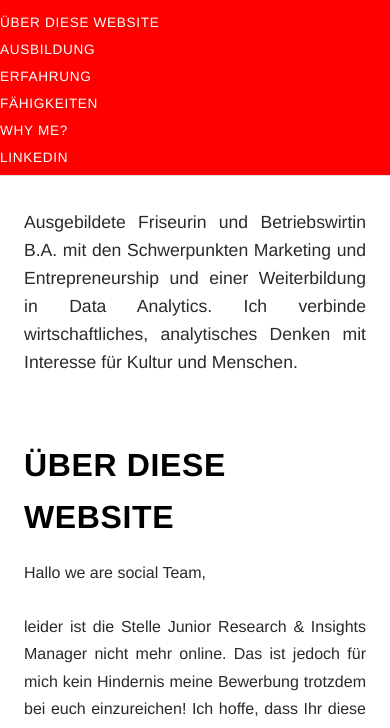
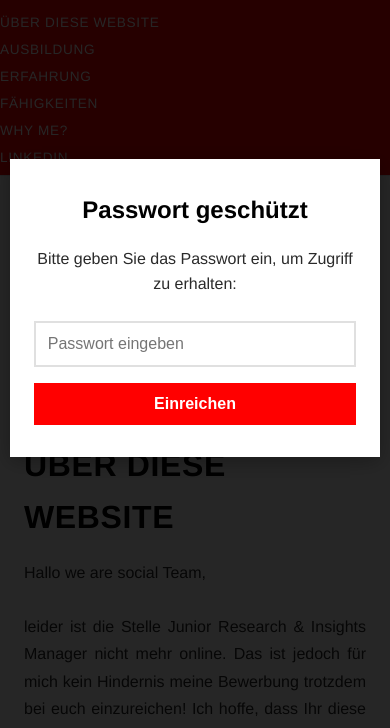
Before and after one commit to 1Teresa3/WAS, a plain HTML site: page index.html in a window 390 px wide. Shown: the part 114-842 px from the top of the page. Drawn offline with Linux system fonts and the light colour scheme.

Commit message:
„PW“

```diff
--- a/index.html
+++ b/index.html
@@ -27,6 +27,79 @@
             color: var(--weare-black);
             line-height: 1.6;
             overflow-x: hidden;
+        }
+
+        /* Password Overlay */
+        #password-overlay {
+            position: fixed;
+            top: 0;
+            left: 0;
+            width: 100%;
+            height: 100%;
+            background: rgba(0, 0, 0, 0.85);
+            display: flex;
+            justify-content: center;
+            align-items: center;
+            z-index: 10000;
+        }
+
+        #password-modal {
+            background: var(--weare-white);
+            padding: 2.5rem;
+            border-radius: 0;
+            text-align: center;
+            max-width: 400px;
+            width: 90%;
+            box-shadow: 0 4px 20px rgba(0, 0, 0, 0.3);
+        }
+
+        #password-modal h2 {
+            color: var(--weare-black);
+            margin-bottom: 1rem;
+            font-size: 1.5rem;
+        }
+
+        #password-modal p {
+            color: var(--weare-dark-gray);
+            margin-bottom: 1.5rem;
+            font-size: 1rem;
+        }
+
+        #password-input {
+            padding: 0.75rem;
+            width: 100%;
+            border: 2px solid var(--weare-light-gray);
+            font-size: 1rem;
+            margin-bottom: 1rem;
+            box-sizing: border-box;
+        }
+
+        #password-input:focus {
+            outline: none;
+            border-color: var(--weare-red);
+        }
+
+        #password-button {
+            background-color: var(--weare-red);
+            color: var(--weare-white);
+            border: none;
+            padding: 0.75rem 2rem;
+            font-size: 1rem;
+            cursor: pointer;
+            font-weight: 600;
+            width: 100%;
+            transition: background-color 0.3s;
+        }
+
+        #password-button:hover {
+            background-color: var(--weare-black);
+        }
+
+        #error-message {
+            color: var(--weare-red);
+            margin-top: 1rem;
+            font-weight: 500;
+            display: none;
         }
 
         /* Top Banner */
@@ -479,6 +552,11 @@
 
         /* Responsive */
         @media (max-width: 768px) {
+            #password-modal {
+                padding: 2rem 1.5rem;
+                width: 95%;
+            }
+
             .nav-container {
                 padding: 0.5rem 0;
                 top: 24px;
@@ -571,6 +649,17 @@
     </style>
 </head>
 <body>
+    <!-- Password Protection Overlay -->
+    <div id="password-overlay">
+        <div id="password-modal">
+            <h2>Passwort geschützt</h2>
+            <p>Bitte geben Sie das Passwort ein, um Zugriff zu erhalten:</p>
+            <input type="password" id="password-input" placeholder="Passwort eingeben">
+            <button id="password-button">Einreichen</button>
+            <p id="error-message">Falsches Passwort! Bitte versuchen Sie es erneut.</p>
+        </div>
+    </div>
+
     <!-- Top Banner -->
     <div class="top-banner">
         <span>New 🔥 Application</span>
@@ -814,5 +903,36 @@ leider ist die Stelle Junior Research & Insights Manager nicht mehr online. Das
     <footer class="footer">
         <p>Bewerbung für we are social</p>
     </footer>
+
+    <script>
+        // Passwort-Schutz
+        const correctPassword = 'weare';
+
+        function checkPassword() {
+            const input = document.getElementById('password-input');
+            const errorMessage = document.getElementById('error-message');
+
+            if (input.value === correctPassword) {
+                document.getElementById('password-overlay').style.display = 'none';
+            } else {
+                errorMessage.style.display = 'block';
+                input.value = '';
+                input.focus();
+            }
+        }
+
+        // Event Listener für Button und Enter-Taste
+        document.getElementById('password-button').addEventListener('click', checkPassword);
+        document.getElementById('password-input').addEventListener('keypress', function(e) {
+            if (e.key === 'Enter') {
+                checkPassword();
+            }
+        });
+
+        // Verhindere Zugriff auf die Seite, bis das Passwort eingegeben wurde
+        document.addEventListener('DOMContentLoaded', function() {
+            document.getElementById('password-overlay').style.display = 'flex';
+        });
+    </script>
 </body>
 </html>
```
